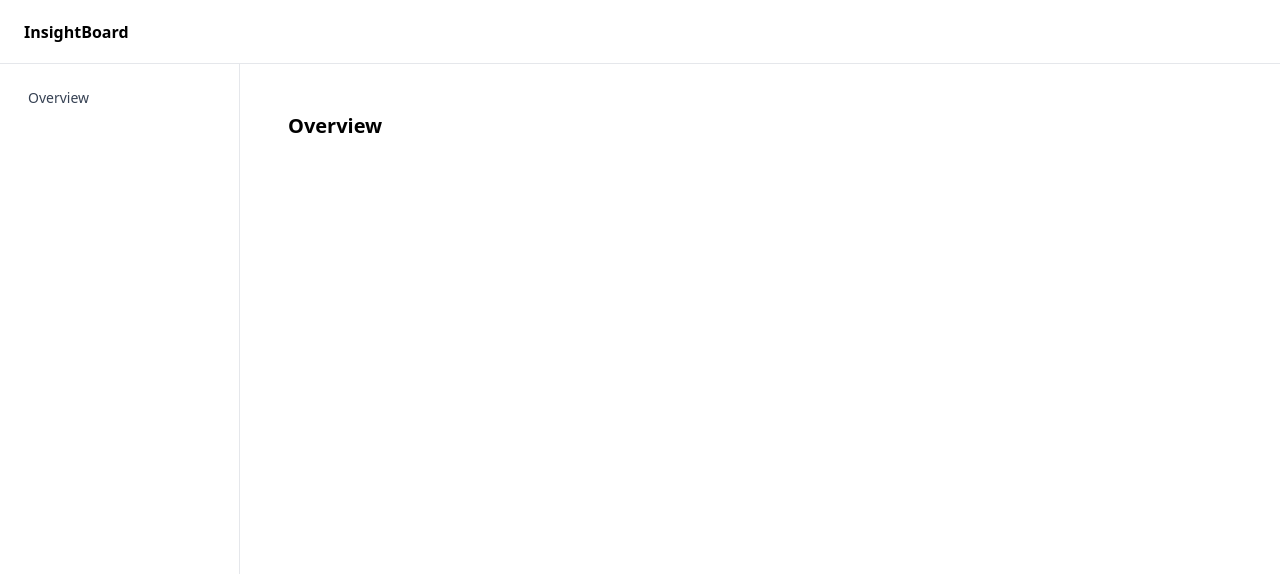
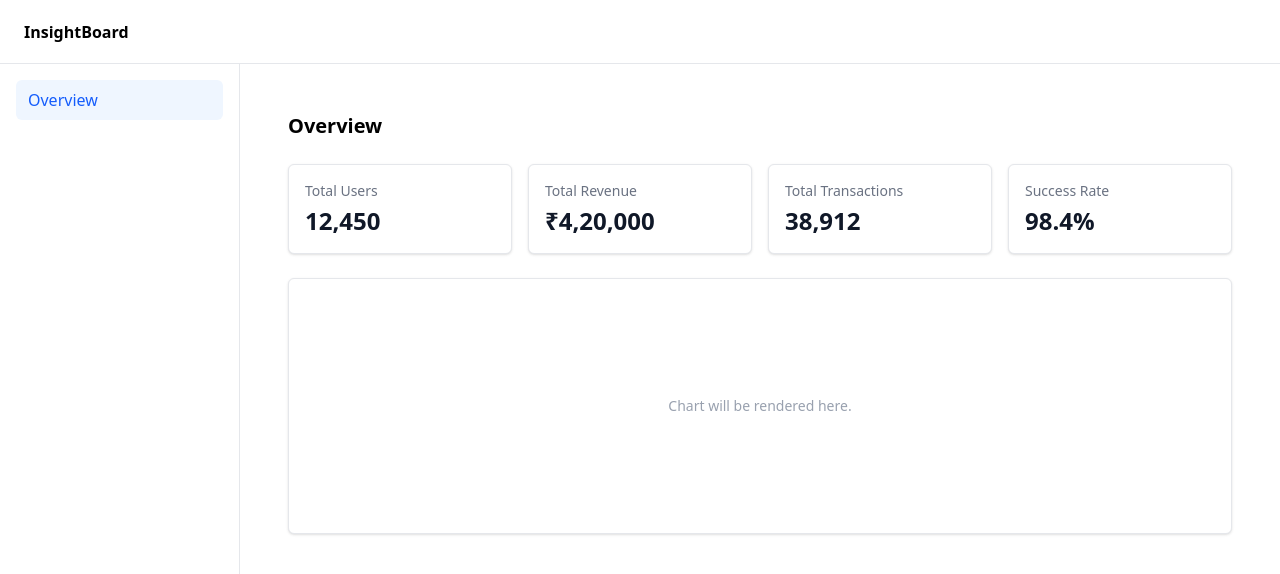
Before and after one commit to ankitjaishwal/Insight-board, a React (Vite) app: page /overview in a window 1280 px wide. Shown: the top 574 px of the page. Built offline with nearby package versions, Linux system fonts and the light colour scheme.

Commit message:
Added KPI cards in Overview

```diff
--- a/src/components/Layout.tsx
+++ b/src/components/Layout.tsx
@@ -13,9 +13,9 @@ const SideNav = () => {
     <aside className="w-60 border-r border-gray-200 bg-white p-4">
       <nav className="flex flex-col gap-2">
         <NavLink
-          to="/"
+          to="/overview"
           className={({ isActive }) =>
-            `px-3 py-2 rounded-md text-sm ${
+            `px-3 py-2 rounded-md text-md ${
               isActive
                 ? "bg-blue-50 text-blue-600 font-medium"
                 : "text-gray-700 hover:bg-gray-50"
--- a/src/components/Overview.tsx
+++ b/src/components/Overview.tsx
@@ -1,7 +1,22 @@
+import MetricCard from "./MetricC/MetricCard";
+
 const Overview = () => {
   return (
     <div className="p-6">
       <h1 className="text-xl font-semibold">Overview</h1>
+
+      {/* KPI GRID */}
+      <div className="grid grid-cols-4 gap-4 mt-6">
+        <MetricCard label="Total Users" value="12,450" />
+        <MetricCard label="Total Revenue" value="₹4,20,000" />
+        <MetricCard label="Total Transactions" value="38,912" />
+        <MetricCard label="Success Rate" value="98.4%" />
+      </div>
+
+      {/* TODO - Add chart */}
+      <div className="bg-white border mt-6 shadow-sm border-gray-200 rounded-md p-4 h-64 flex items-center justify-center text-sm text-gray-400">
+        Chart will be rendered here.
+      </div>
     </div>
   );
 };
```
